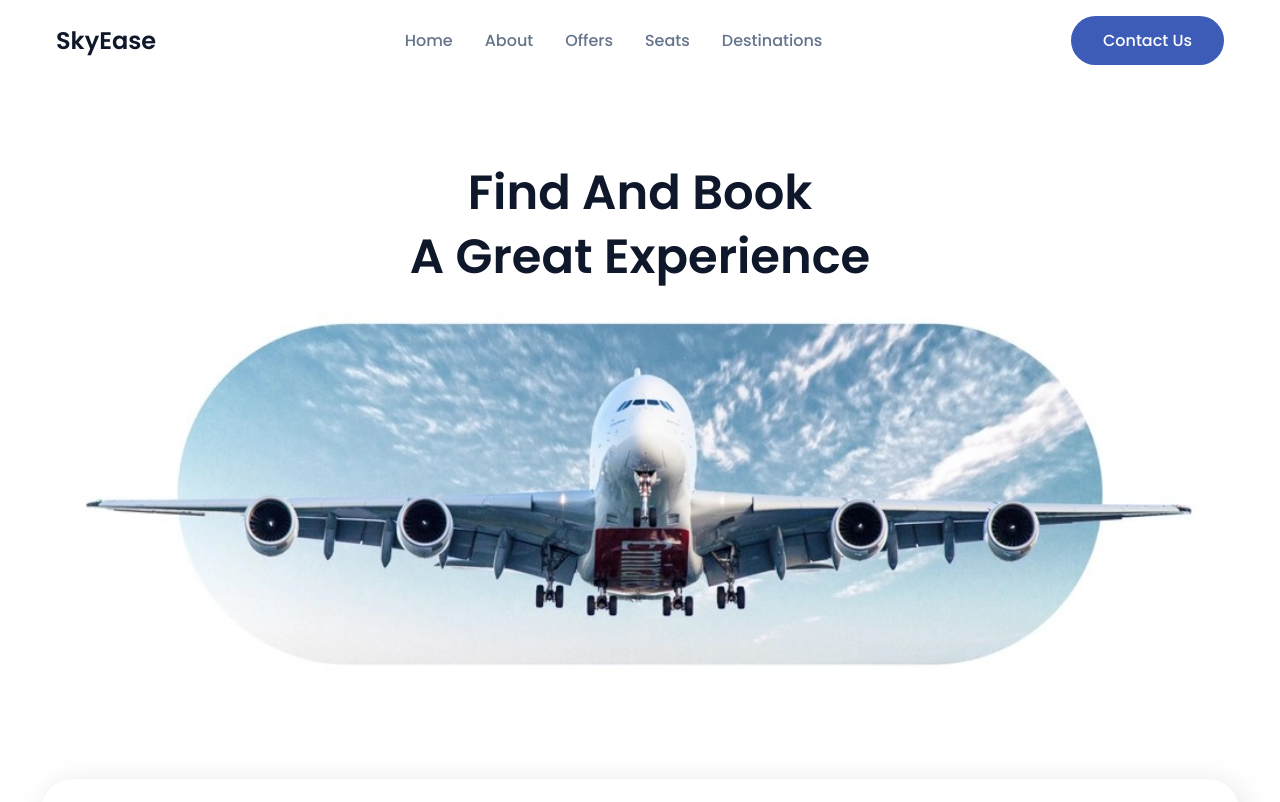
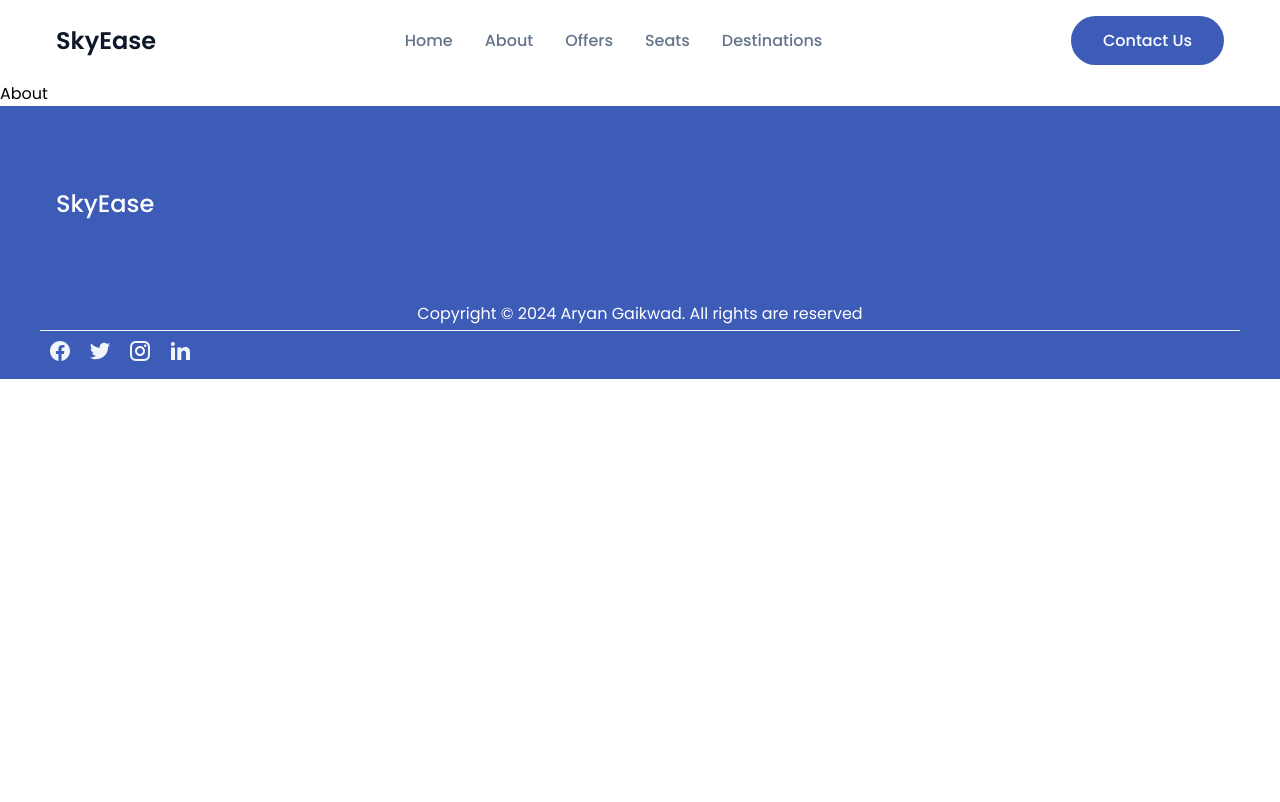
Before and after one commit to Megamind0407/SkyEase, a React (Create React App) app: page /About in a window 1280 px wide. Shown: the top 802 px of the page. Built offline with nearby package versions, Linux system fonts and the light colour scheme.

Commit message:
add about route

```diff
--- a/src/App.js
+++ b/src/App.js
@@ -1,18 +1,23 @@
-import { Routes, Route } from 'react-router-dom'
+import { Routes, Route, useLocation } from 'react-router-dom';
 import Navbar from './Navbar';
-import Header from './Header'
+import Header from './Header';
 import BookingForm from './BookingForm';
 import PlanSection from './PlanSection';
-import Memories from './Memories'
-import Lounge from './Lounge'
-import Travellers from './Travellers'
-import Subscribe from './Subscribe'
+import Memories from './Memories';
+import Lounge from './Lounge';
+import Travellers from './Travellers';
+import Subscribe from './Subscribe';
 import Footer from './Footer';
-import About from './Components/About'
+import About from './Components/About/About';
+
 function App() {
+  const location = useLocation();
+
   return (
     <div className="App">
       <Navbar />
+      {location.pathname === '/' && (
+        <>
           <Header />
           <BookingForm />
           <PlanSection />
@@ -20,10 +25,12 @@
           <Lounge />
           <Travellers />
           <Subscribe />
+        </>
+      )}
+      <Routes>
+        <Route path="/About" element={<About />} />
+      </Routes>
       <Footer />
-          <Routes>
-            <Route path='/About' element={<About />} />
-          </Routes>
     </div>
   );
 }
```
Lines whose indentation alone changed are shown as unchanged.
